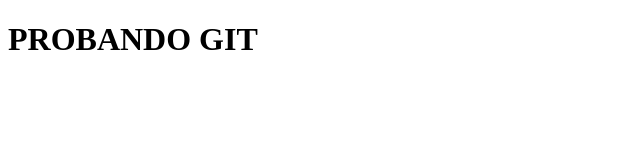
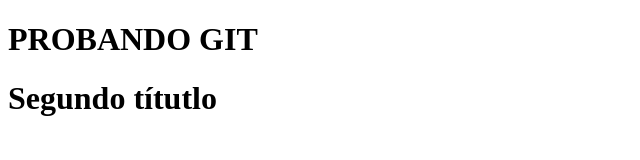
Before and after one commit to DiazAlvarran/MAQUETA_LOGIN_BOOTSTRAP, a plain HTML site: page index.html in a window 1280 px wide. Shown: the whole page, without its empty margins (0-640 px from the left). Drawn offline with Linux system fonts and the light colour scheme.

Commit message:
cuarto commit

```diff
--- a/index.html
+++ b/index.html
@@ -5,5 +5,6 @@
 </head>
 <body>
 	<h1>PROBANDO GIT</h1>
+	<h1>Segundo títutlo</h1>
 </body>
 </html>
```
